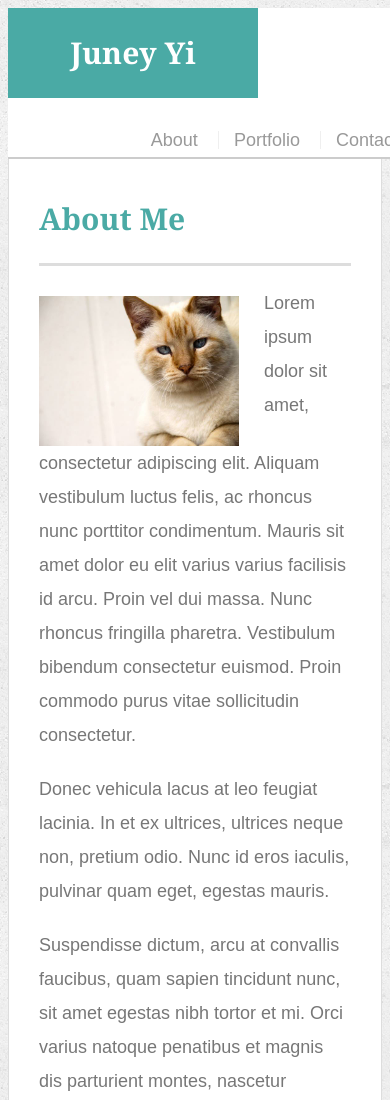
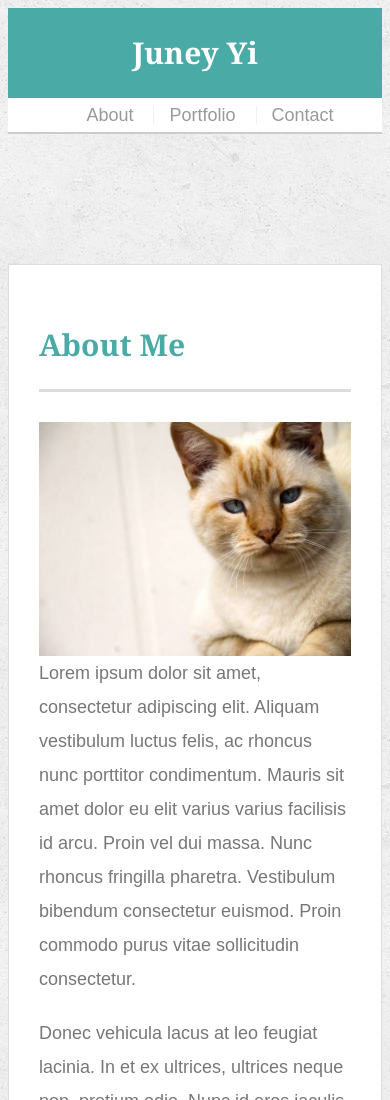
Before and after one commit to JuneyYi/Responsive-Portfolio, a plain HTML site: page index.html in a window 390 px wide. Shown: the top 1100 px of the page. Drawn offline with Linux system fonts and the light colour scheme.

Commit message:
almost done

```diff
--- a/assets/css/style.css
+++ b/assets/css/style.css
@@ -215,3 +215,33 @@ input[type=submit] {
   background: #4aaaa5;
   border: 0 none;
 }
+
+@media only screen and (max-width: 640px) {
+
+  #masthead {
+    position: static;
+    margin-bottom: 0px;
+  }
+
+  #logo {
+    width: 100%;
+    text-align: center;
+    margin: auto;
+    clear: left;
+  }
+
+  #container {
+    height: 100%;
+  }
+  nav {
+    width: 100%;
+    text-align: center;
+    margin: auto;
+    clear: left;
+  }
+
+  .auth-image {
+    width:100%;
+    clear:left;
+  }
+}
--- a/index.html
+++ b/index.html
@@ -3,6 +3,7 @@
 
 <head>
   <meta charset="UTF-8">
+  <meta name="viewport" content="width=device-width, initial-scale=1.0">
   <title>About | Juney Yi</title>
   <link rel="stylesheet" type="text/css" href="assets/css/style.css">
 </head>
```
Also changed, not shown: contact.html (+1 -0 lines), portfolio.html (+1 -0 lines).
